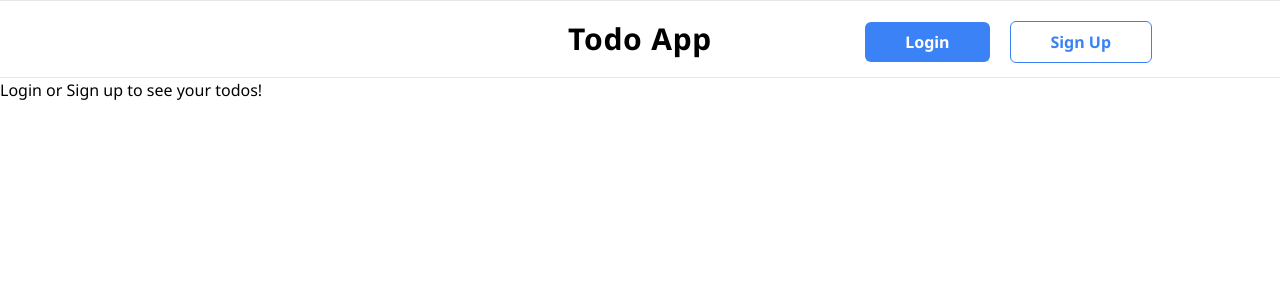
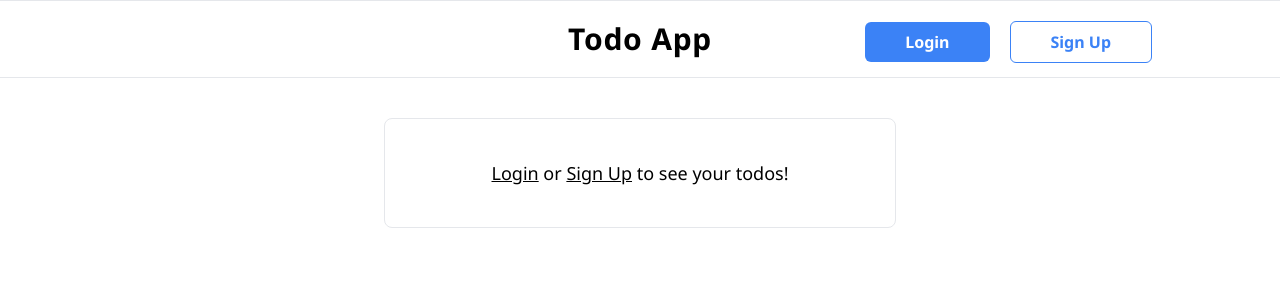
Before and after one commit to callumbyrne/todo-testing, a React (Vite) app in the folder client/: page / in a window 1280 px wide. Shown: the top 300 px of the page. Built offline with nearby package versions, Linux system fonts and the light colour scheme; no server answers; the HTML template or start-up script is replaced by a standard one.

Commit message:
home formatting

```diff
--- a/client/src/components/Navbar.tsx
+++ b/client/src/components/Navbar.tsx
@@ -30,7 +30,7 @@ const Navbar = ({
                     <div className='absolute right-0'>
                         <button
                             onClick={handleLogout}
-                            className='py-2 px-10 bg-red-500 text-white font-bold rounded-md'>
+                            className='py-2 px-10 text-red-500 font-bold border border-red-500 rounded-md'>
                             Logout
                         </button>
                     </div>
--- a/client/src/pages/Home.tsx
+++ b/client/src/pages/Home.tsx
@@ -1,14 +1,35 @@
 import { useEffect, useState } from "react";
 import axios from "axios";
 import { User } from "../typeings";
+import { Link } from "react-router-dom";
 
 const Home = ({ user }: { user: User | null }) => {
     if (!user) {
-        return <div>Login or Sign up to see your todos!</div>;
+        return (
+            <div className='flex justify-center'>
+                <div className='container mt-10 max-w-lg w-full border rounded-lg p-10 flex justify-center'>
+                    <p className='text-lg'>
+                        <Link to={"/login"} className='underline'>
+                            Login
+                        </Link>{" "}
+                        or{" "}
+                        <Link to={"/signup"} className='underline'>
+                            Sign Up
+                        </Link>{" "}
+                        to see your todos!
+                    </p>
+                </div>
+            </div>
+        );
     }
     return (
-        <div className='flex justify-center'>
-            <div className='max-w-5xl w-full border'>Welcome! {user.name}</div>
+        <div className='flex items-center flex-col'>
+            <h2 className='max-w-5xl mt-10 mb-3 font-bold text-2xl'>
+                Welcome, {user.name}
+            </h2>
+            <div className='todos-container max-w-5xl w-full border rounded-lg p-10'>
+                todos
+            </div>
         </div>
     );
 };
--- a/client/src/pages/Login.tsx
+++ b/client/src/pages/Login.tsx
@@ -46,7 +46,7 @@ const Login = ({
 
     return (
         <div className='flex items-center flex-col'>
-            <div className='max-w-5xl mt-10 mb-3 font-bold text-2xl'>Login</div>
+            <h2 className='max-w-5xl mt-10 mb-3 font-bold text-2xl'>Login</h2>
             <div className='form-container max-w-lg w-full border rounded-lg p-10'>
                 <p>{loginError}</p>
                 <form onSubmit={handleSubmit(onSubmit)}>
```
